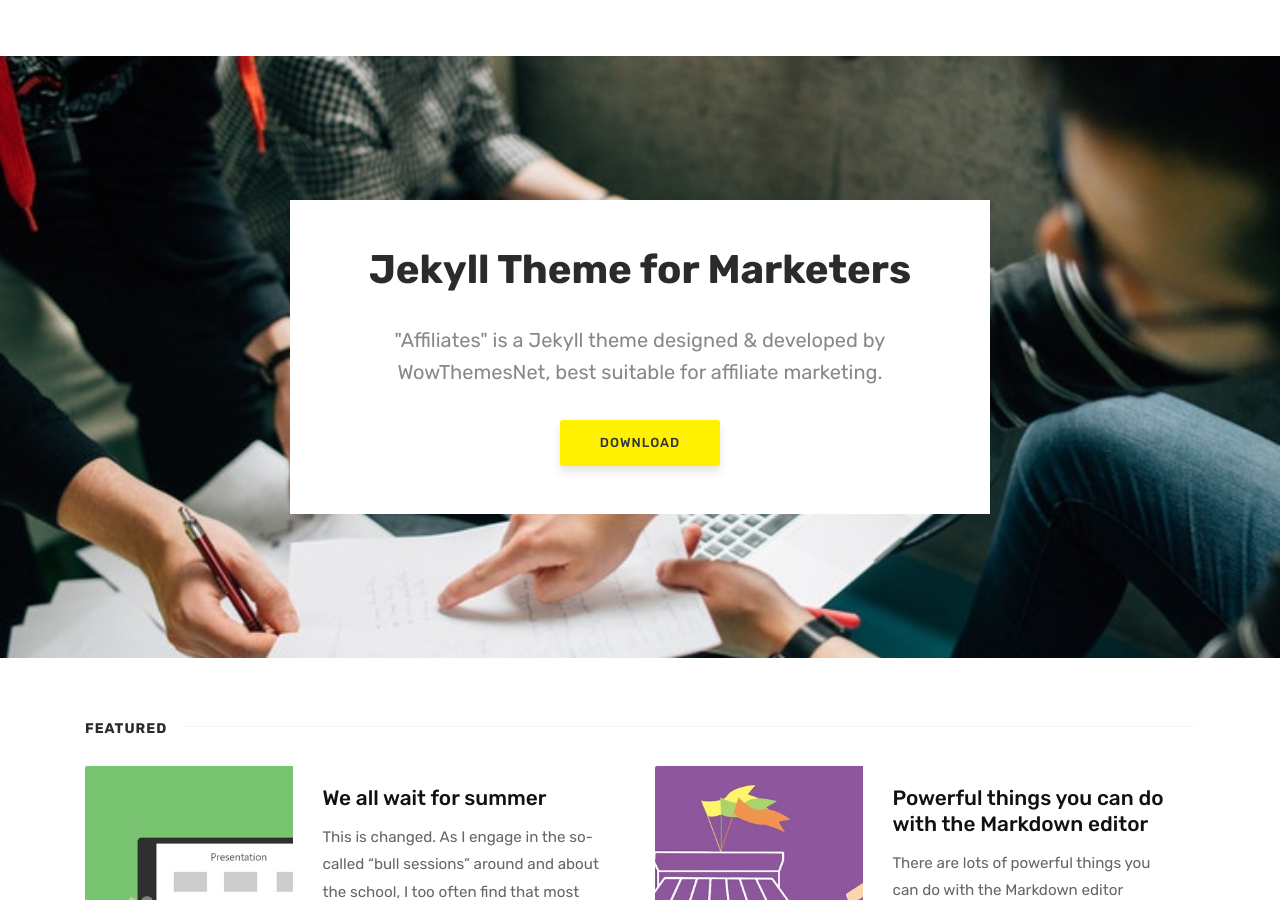
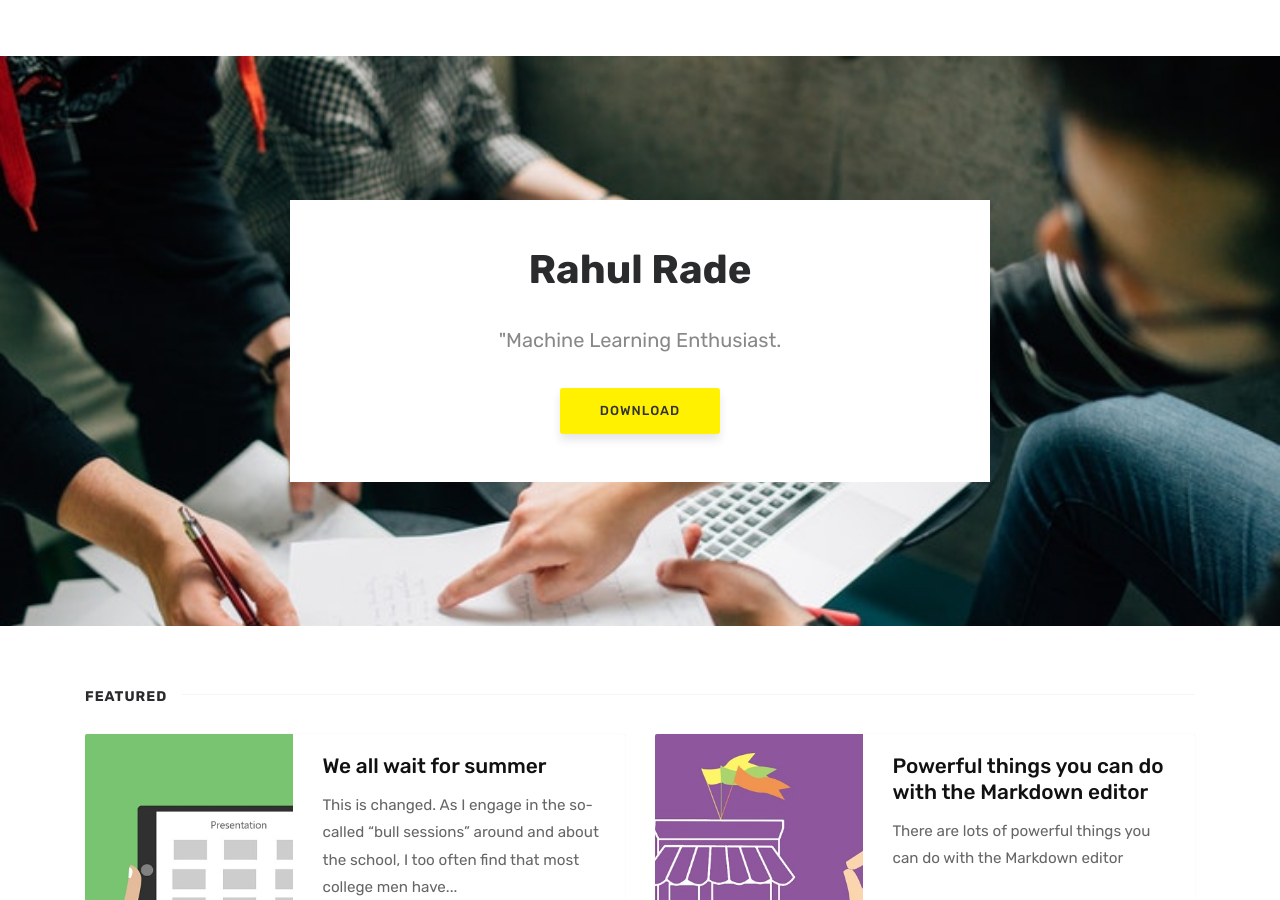
Before and after one commit to imrahulr/imrahulr.github.io, a Jekyll site: the page built from index.html, in a window 1280 px wide and 900 px high. Built offline with Jekyll 4.4.1, drawn with Linux system fonts in a browser that asks for light colours; the list of posts is cut into pages by our own code; comment, search, counter and statistics services are not loaded.

Commit message:
first commit

```diff
--- a/index.html
+++ b/index.html
@@ -7,8 +7,8 @@
 ================================================== -->
 <section class="intro full-width">
     <div class="wrapintro">
-        <h1>Jekyll Theme for Marketers</h1>
-        <h2 class="lead">"Affiliates" is a Jekyll theme designed & developed by WowThemesNet, best suitable for affiliate marketing.</h2>
+        <h1>Rahul Rade</h1>
+        <h2 class="lead">"Machine Learning Enthusiast.</h2>
         <a href="https://github.com/wowthemesnet/affiliates-jekyll-theme/archive/master.zip" class="btn">Download</a>
     </div>
 </section>
```
